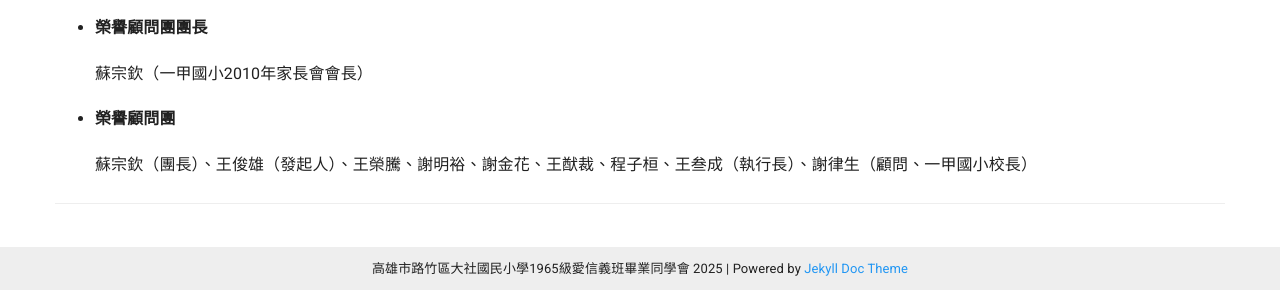
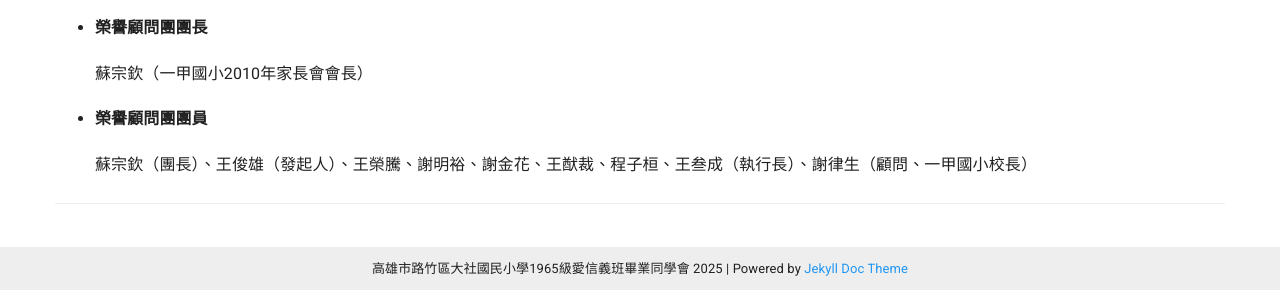
Before and after one commit to dashe1965/dashe1965.github.io, a Jekyll site: the page built from _docs/honors/honors.md, in a window 1280 px wide and 1268 px high. Shown: the part 975-1265 px from the top of the window. Built offline with Jekyll 4.4.1, drawn with Linux system fonts in a browser that asks for light colours; nearby versions of some CDN libraries.

Commit message:
Update honors.md

```diff
--- a/_docs/honors/honors.md
+++ b/_docs/honors/honors.md
@@ -31,6 +31,6 @@ sectionid: honors
 
   蘇宗欽（一甲國小2010年家長會會長）
 
-- **榮譽顧問團**
+- **榮譽顧問團團員**
 
   蘇宗欽（團長）、王俊雄（發起人）、王榮騰、謝明裕、謝金花、王猷裁、程子桓、王叁成（執行長）、謝律生（顧問、一甲國小校長）
```
